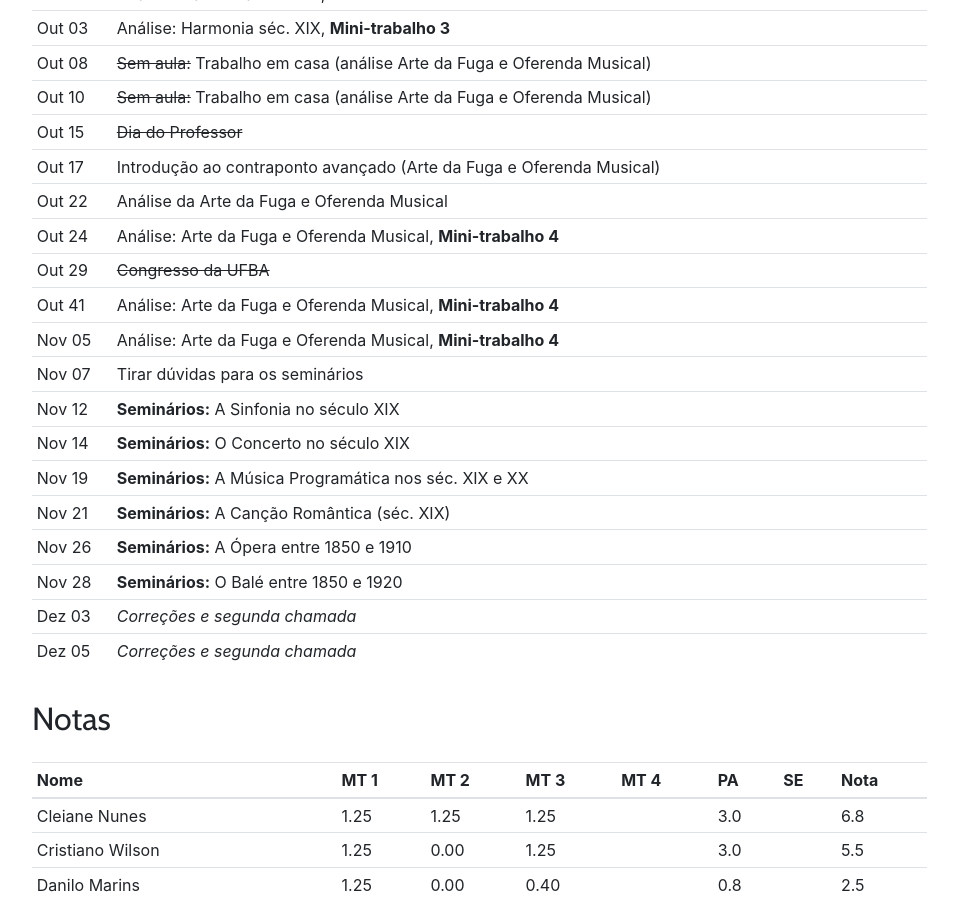
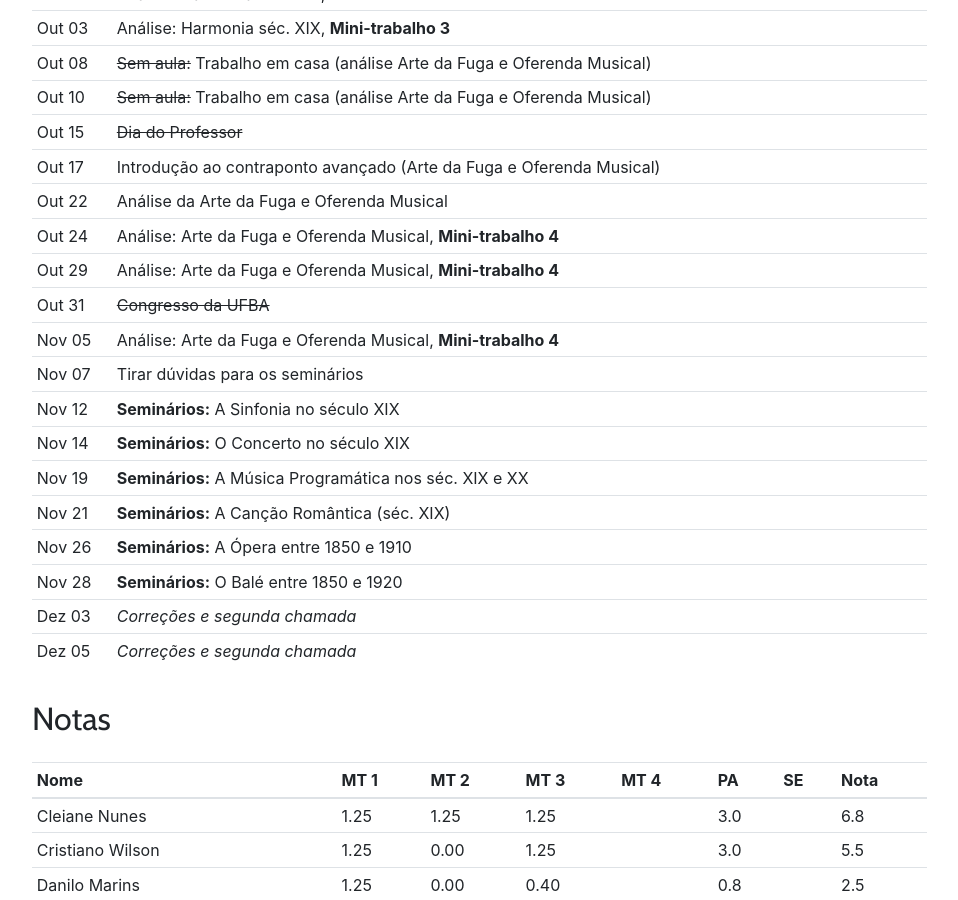
Before and after one commit to kroger/genosmus, a Jekyll site: the page built from _pedro/2019.2/musa76.md, in a window 1280 px wide and 900 px high, scrolled down 2217 px. Shown: the whole window, without its empty margins (68-1026 px from the left). Built offline with Jekyll 4.4.1, drawn with Linux system fonts in a browser that asks for light colours.

Commit message:
Corrige calendário

```diff
--- a/_pedro/2019.2/musa76.md
+++ b/_pedro/2019.2/musa76.md
@@ -94,8 +94,8 @@ eventualidade.
 | Out 17 | Introdução ao contraponto avançado (Arte da Fuga e Oferenda Musical)            |
 | Out 22 | Análise da Arte da Fuga e Oferenda Musical                                      |
 | Out 24 | Análise: Arte da Fuga e Oferenda Musical,  **Mini-trabalho 4**                  |
-| Out 29 | <del>Congresso da UFBA</del>                                                    |
-| Out 41 | Análise: Arte da Fuga e Oferenda Musical,  **Mini-trabalho 4**                  |
+| Out 29 | Análise: Arte da Fuga e Oferenda Musical,  **Mini-trabalho 4**                  |
+| Out 31 | <del>Congresso da UFBA</del>                                                    |
 | Nov 05 | Análise: Arte da Fuga e Oferenda Musical,  **Mini-trabalho 4**                  |
 | Nov 07 | Tirar dúvidas para os seminários                                                |
 | Nov 12 | **Seminários:** A Sinfonia no século XIX                                        |
```
